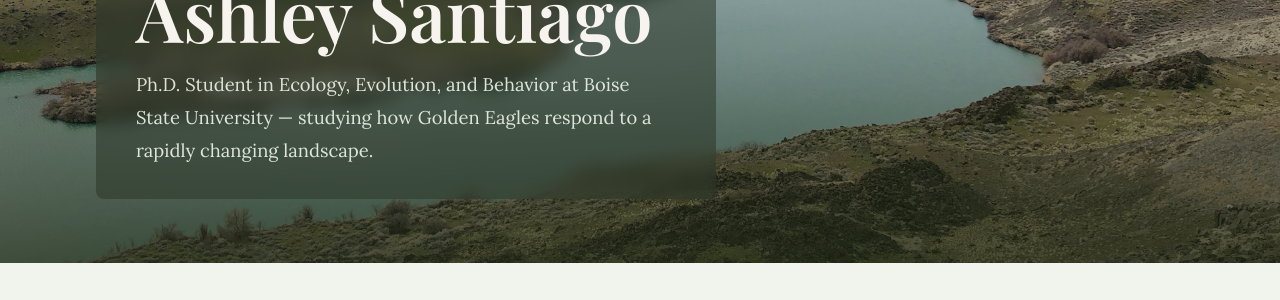
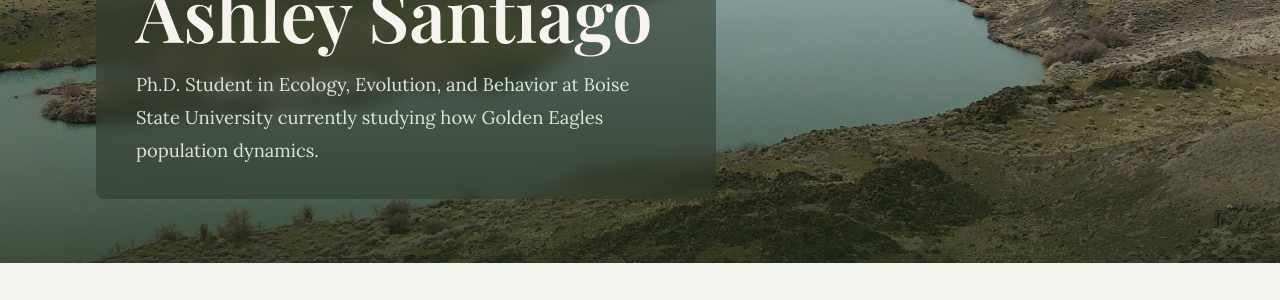
Before and after one commit to AshSantiago/AshSantiago.github.io, a Jekyll site: the page built from index.md, in a window 1280 px wide and 900 px high, scrolled down 307 px. Shown: the part 188-488 px from the top of the window. Built offline with Jekyll 4.4.1, drawn with Linux system fonts in a browser that asks for light colours; some web fonts are replaced.

Commit message:
Update index.md

```diff
--- a/index.md
+++ b/index.md
@@ -14,7 +14,7 @@ title: Home
       <p style="font-family: 'Lora', serif; font-size: 0.85rem; letter-spacing: 0.2em; text-transform: uppercase; color: rgba(220,235,210,0.85); margin-bottom: 0.8rem;">Ecology, Evolution, & Behavior PhD Student · Boise State University · Raptor Research Center</p>
       <h1 style="font-family: 'Playfair Display', serif; font-size: 4.5rem; color: #f7f3ee; margin: 0 0 1rem; line-height: 1.05;">Ashley Santiago</h1>
       <p style="font-size: 1.15rem; color: rgba(240,245,235,0.9); line-height: 1.8; margin: 0;">
-        Ph.D. Student in Ecology, Evolution, and Behavior at Boise State University — studying how Golden Eagles respond to a rapidly changing landscape.
+        Ph.D. Student in Ecology, Evolution, and Behavior at Boise State University currently studying how Golden Eagles population dynamics.
       </p>
     </div>
   </div>
```
